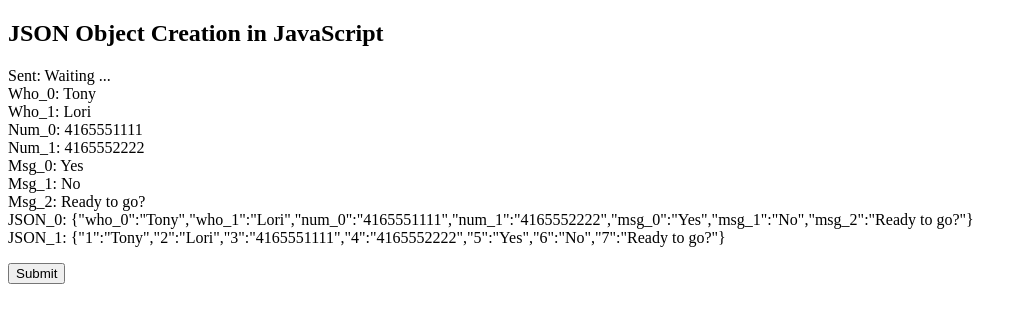
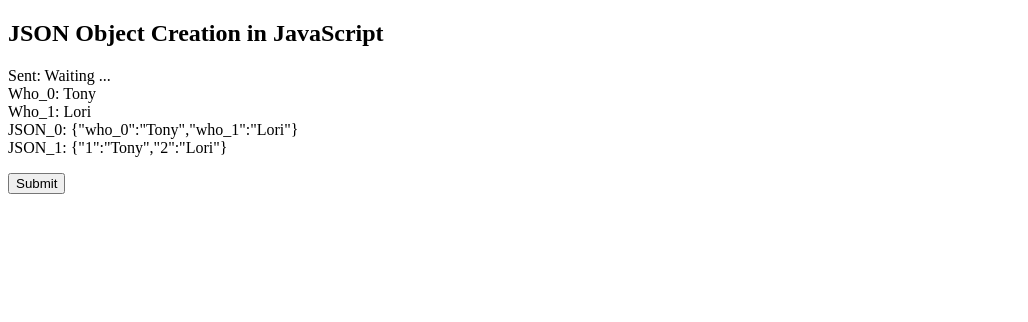
Before and after one commit to antonioasaro/Antonio-SMS_2.0, a plain HTML site: page config/index.html in a window 1280 px wide. Shown: the whole page, without its empty margins (0-1028 px from the left). Drawn offline with Linux system fonts and the light colour scheme.

Commit message:
It seems to work.

```diff
--- a/config/index.html
+++ b/config/index.html
@@ -7,11 +7,6 @@
 Sent: <span id="sent"></span><br>
 Who_0: <span id="who_0"></span><br>
 Who_1: <span id="who_1"></span><br>
-Num_0: <span id="num_0"></span><br>
-Num_1: <span id="num_1"></span><br>
-Msg_0: <span id="msg_0"></span><br>
-Msg_1: <span id="msg_1"></span><br>
-Msg_2: <span id="msg_2"></span><br>
 JSON_0: <span id="json_0"></span><br>
 JSON_1: <span id="json_1"></span><br>
 </p>
@@ -21,38 +16,33 @@ JSON_1: <span id="json_1"></span><br>
 <script>
 var JSONObject_0 = {
   "who_0":"Tony",
-  "who_1":"Lori",
-  "num_0":"4165551111",
-  "num_1":"4165552222",
-  "msg_0":"Yes",
-  "msg_1":"No",
-  "msg_2":"Ready to go?"
+  "who_1":"Lori"
+////   "num_0":"4165551111",
+////   "num_1":"4165552222",
+////   "msg_0":"Yes",
+////   "msg_1":"No",
+////   "msg_2":"Ready to go?"
 };
 var JSONObject_1 = {
   "1":"Tony",
-  "2":"Lori",
-  "3":"4165551111",
-  "4":"4165552222",
-  "5":"Yes",
-  "6":"No",
-  "7":"Ready to go?"
+  "2":"Lori"
+////   "3":"4165551111",
+////   "4":"4165552222",
+////   "5":"Yes",
+////   "6":"No",
+////   "7":"Ready to go?"
 };
 
 
 document.getElementById("sent").innerHTML="Waiting ...";
 document.getElementById("who_0").innerHTML=JSONObject_0.who_0;
 document.getElementById("who_1").innerHTML=JSONObject_0.who_1;
-document.getElementById("num_0").innerHTML=JSONObject_0.num_0;
-document.getElementById("num_1").innerHTML=JSONObject_0.num_1;
-document.getElementById("msg_0").innerHTML=JSONObject_0.msg_0;
-document.getElementById("msg_1").innerHTML=JSONObject_0.msg_1;
-document.getElementById("msg_2").innerHTML=JSONObject_0.msg_2;
 document.getElementById("json_0").innerHTML=JSON.stringify(JSONObject_0);
 document.getElementById("json_1").innerHTML=JSON.stringify(JSONObject_1);
 
 function submit() {
    document.getElementById("sent").innerHTML="All done";
-   window.location.href = "pebblejs://close#" + JSON.stringify(JSONObject_1);
+   window.location.href = "pebblejs://close#" + JSON.stringify(JSONObject_0);
 }
 </script>
 
```
